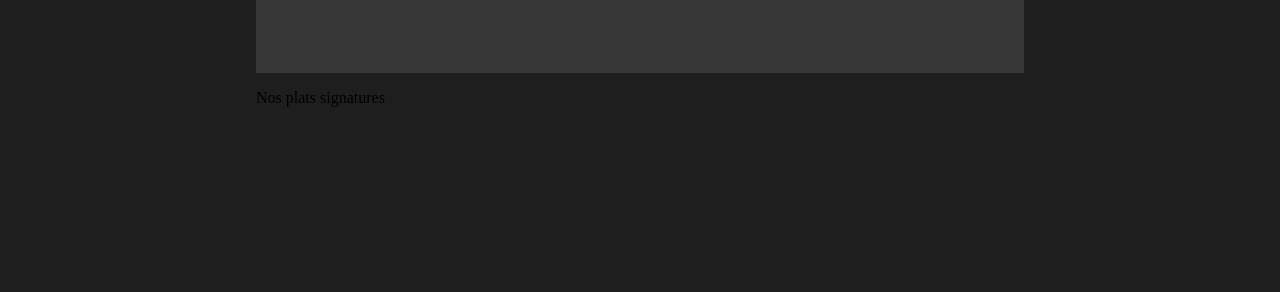
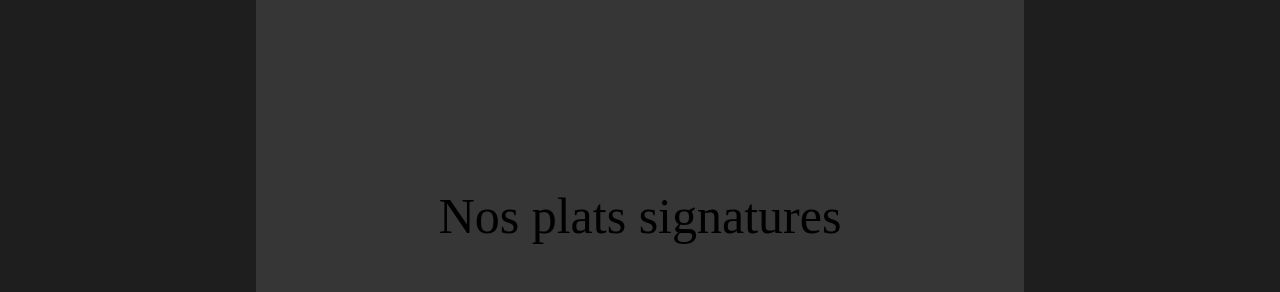
Before and after one commit to tikiid/AuCoinDuGrill.github.io, a plain HTML site: page developpement/index.html in a window 1280 px wide. Shown: the part 645-937 px from the top of the page. Before the commit the page ends 870 px from the top, so only its background shows below. Drawn offline with Linux system fonts and the light colour scheme.

Commit message:
Adding style to the index page

```diff
--- a/developpement/index.html
+++ b/developpement/index.html
@@ -29,7 +29,7 @@
             <img src="../Images/images/image-restaurant.png" alt="">
         </div>
         <div class="favorite-meal">
-            <p>Nos plats signatures</p>
+            <p class="title-meal">Nos plats signatures</p>
             <div class="our-meal">
                 <div class="meal-card">
                     <img src="" alt="">
--- a/developpement/style.css
+++ b/developpement/style.css
@@ -88,3 +88,35 @@ h4 {
 .restaurant-presentation img {
     z-index: 1;
 }
+
+.title-meal {
+    font-size: 50px;
+    text-align: center;
+}
+
+.favorite-meal {
+    background-color: rgba(54, 54, 54, 1);
+    padding-top: 64px;
+}
+
+.our-meal {
+    display: flex;
+    flex-direction: row;
+    align-items: center;
+    justify-content: space-evenly;
+}
+
+.meal-card {
+    display: flex;
+    flex-direction: column;
+    align-items: center;
+    width: 25%;
+    height: fit-content;
+    padding: 16px;
+    background-color: rgba(30, 30, 30, 1);
+}
+
+.meal-card img {
+    width: 100%;
+    height: 350px;
+}
```
